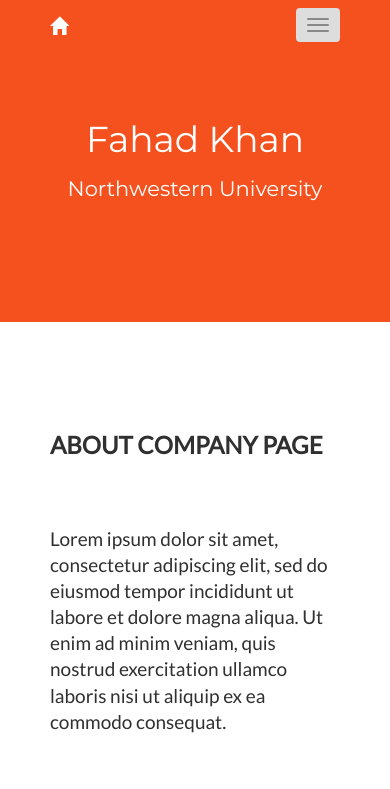
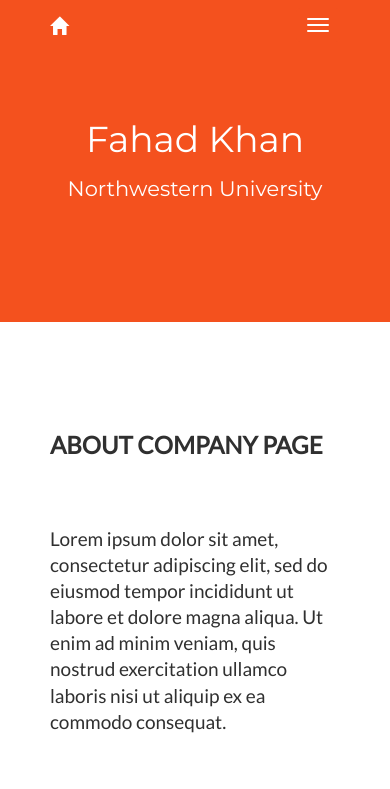
Before and after one commit to fahadkh/fahadkh.github.io, a plain HTML site: page index.html in a window 390 px wide. In both pictures the pointer is over the button 318 px from the left and 25 px from the top of the page. Shown: the top 789 px of the page. Drawn offline with nearby package versions, Linux system fonts and the light colour scheme; some packages are replaced by stand-ins of ours.

Commit message:
Update index.html

```diff
--- a/index.html
+++ b/index.html
@@ -164,10 +164,11 @@
       color: #fff !important;
       background-color: #f4511e !important;
   }
-  .icon-bar {
+  /* Collapse button */
+  .navbar-default .navbar-toggle .icon-bar {
       background-color: #fff;
   }
-  .icon-bar:hover {
+  .navbar-default .navbar-toggle:focus, .navbar-default .navbar-toggle:hover {
       background-color: #f4511e;
   }
   footer .glyphicon {
```
